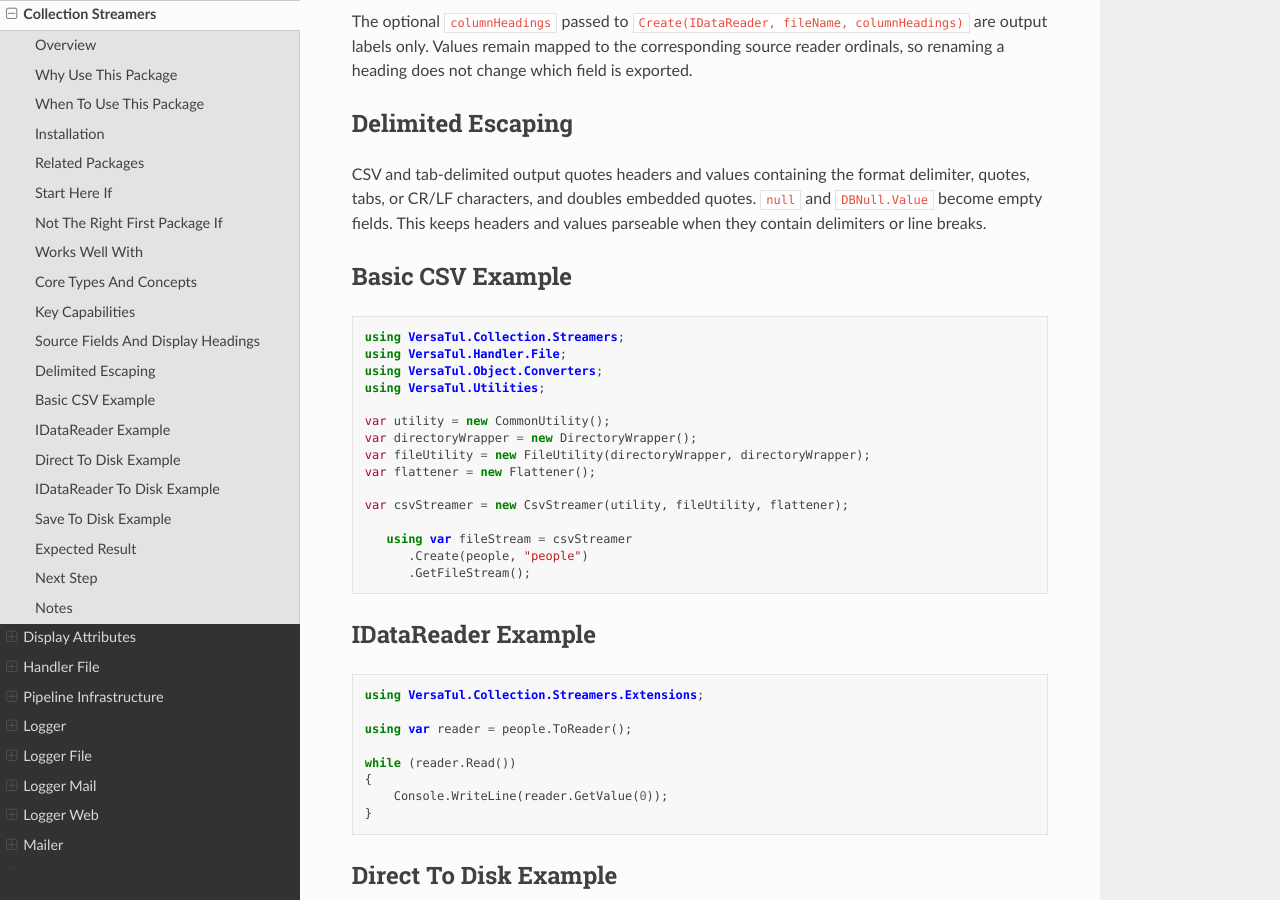
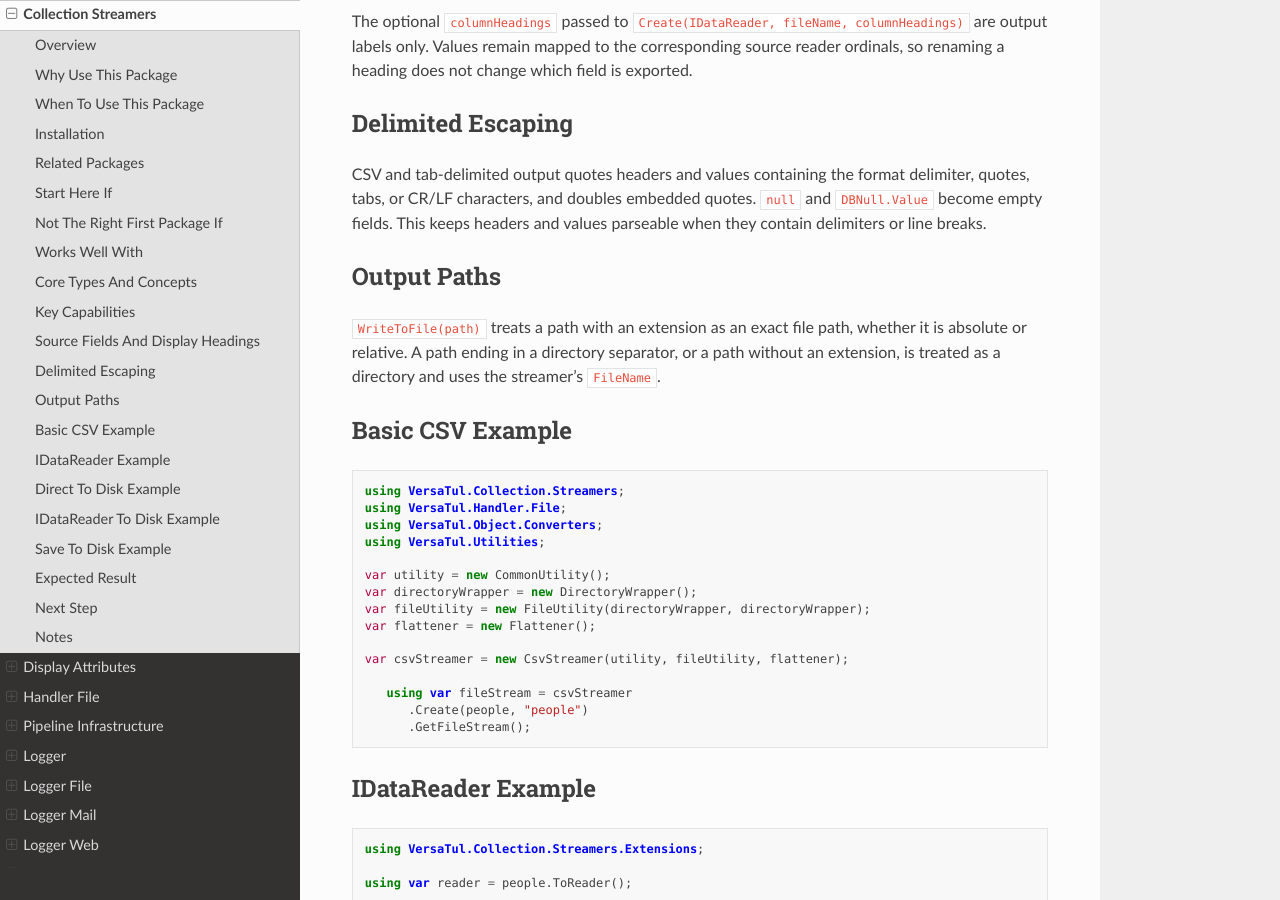
Before and after one commit to BjornWilliams/DocsVersaTul, a Sphinx documentation site: the page built from docs/source/streamers.rst, in a window 1280 px wide and 900 px high, scrolled down 2994 px. Built offline with Sphinx 7.4.7 and the Read the Docs theme 3.1.0, drawn with Linux system fonts in a browser that asks for light colours.

Commit message:
Document relative streamer output paths
AB#2979

AB#2975

```diff
--- a/docs/source/streamers.rst
+++ b/docs/source/streamers.rst
@@ -125,6 +125,11 @@ Delimited Escaping
 
 CSV and tab-delimited output quotes headers and values containing the format delimiter, quotes, tabs, or CR/LF characters, and doubles embedded quotes. ``null`` and ``DBNull.Value`` become empty fields. This keeps headers and values parseable when they contain delimiters or line breaks.
 
+Output Paths
+------------
+
+``WriteToFile(path)`` treats a path with an extension as an exact file path, whether it is absolute or relative. A path ending in a directory separator, or a path without an extension, is treated as a directory and uses the streamer's ``FileName``.
+
 Basic CSV Example
 -----------------
 
```
